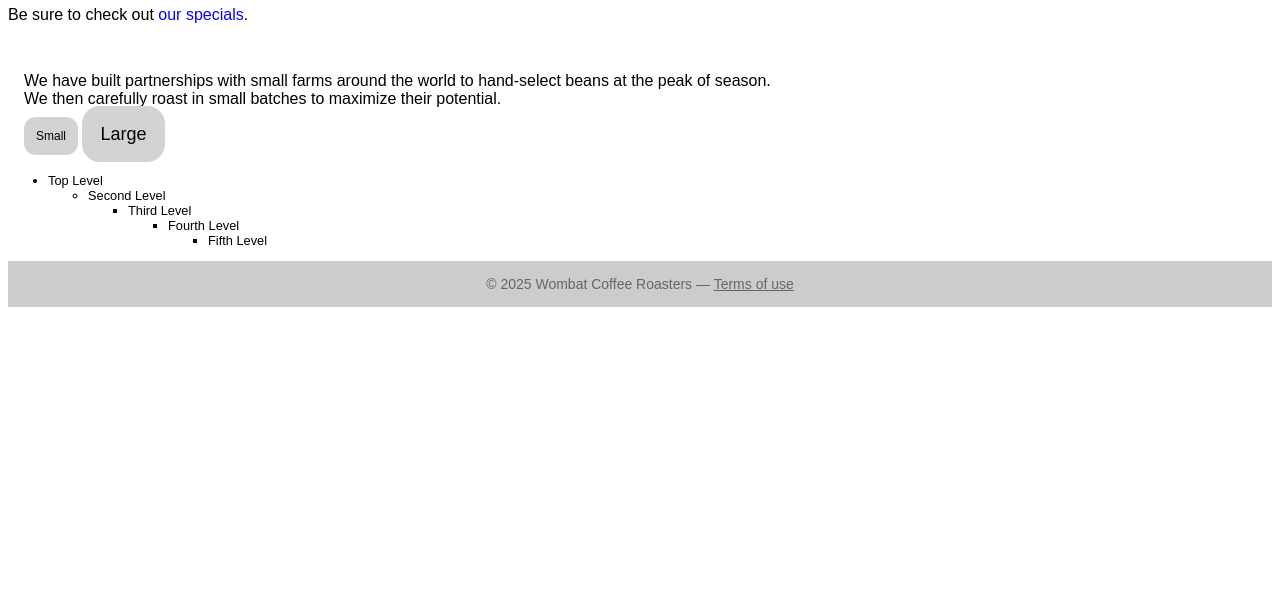
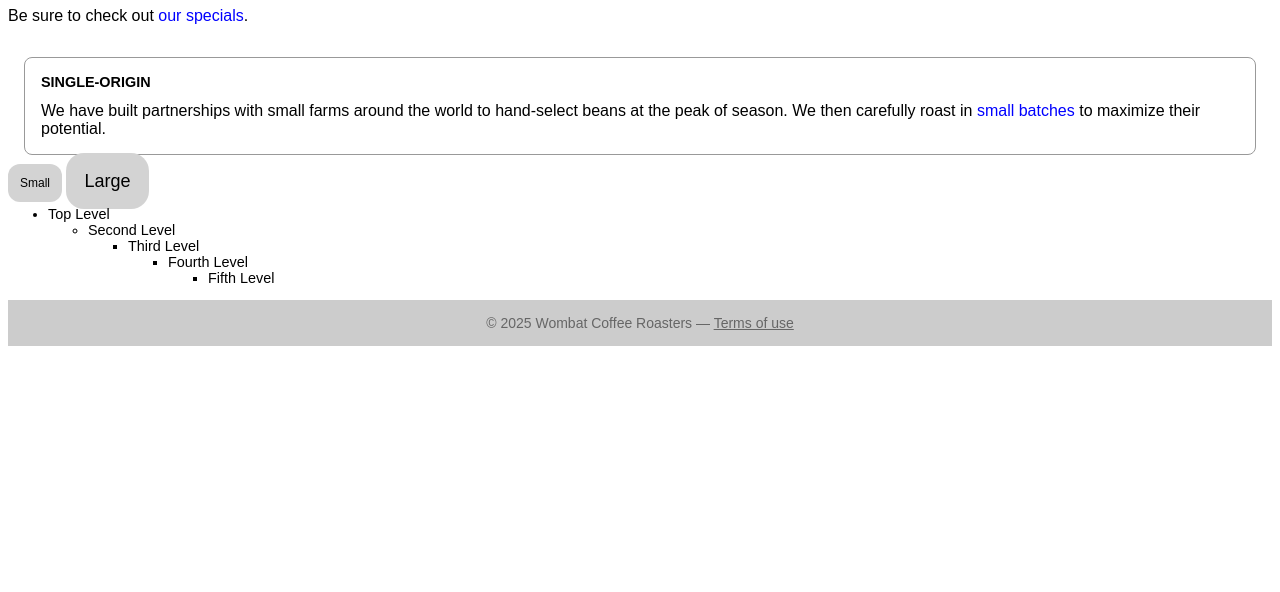
Before and after one commit to guitarzandy009/wombat-coffee-roasters, a plain HTML site: page index.html in a window 1280 px wide. Shown: the part 208-800 px from the top of the page. Drawn offline with Linux system fonts and the light colour scheme.

Commit message:
relative units

```diff
--- a/index.html
+++ b/index.html
@@ -26,14 +26,18 @@
             <a href="/specials" class="featured">our specials</a>.
         </p>
         <div class="padded">
-            <p>We have built partnerships with small farms around the world to hand-select beans at the peak of season.<br>
-                We then carefully roast in small batches to maximize their potential.</p>
+            <div class="panel">
+                <h2>Single-origin</h2>
+                <div class="panel-body">We have built partnerships with small farms around the world to hand-select beans at the peak of season.
+                    We then carefully roast in <a href="/batch-size">small batches</a> to maximize their potential.
+                </div>
+
+            </div>
+        </div>
+
+    </main>
             <span class="box box-small">Small</span>
             <span class="box box-large">Large</span>
-
-            </div>
-
-    </main>
     <ul>
         <li>Top Level
             <ul>
--- a/styles.css
+++ b/styles.css
@@ -1,4 +1,6 @@
-
+:root {
+    font-size: 1.125em;
+}
 
 body {
     font-family: sans-serif;
@@ -6,7 +8,7 @@ body {
 }
 
 ul {
-    font-size: .8em;
+    font-size: .8rem;
 }
 
 ul ul {
@@ -75,6 +77,19 @@ a:active {
     padding: 1em;
 }
 
+.panel {
+    padding: 1em;
+    border-radius: 0.5em;
+    border: 1px solid #999;
+}
+
+.panel > h2 {
+    margin-top: 0;
+    font-size: 0.8rem;
+    font-weight: bold;
+    text-transform: uppercase;
+}
+
 .box {
     padding: 1em;
     border-radius: 1em;
```
